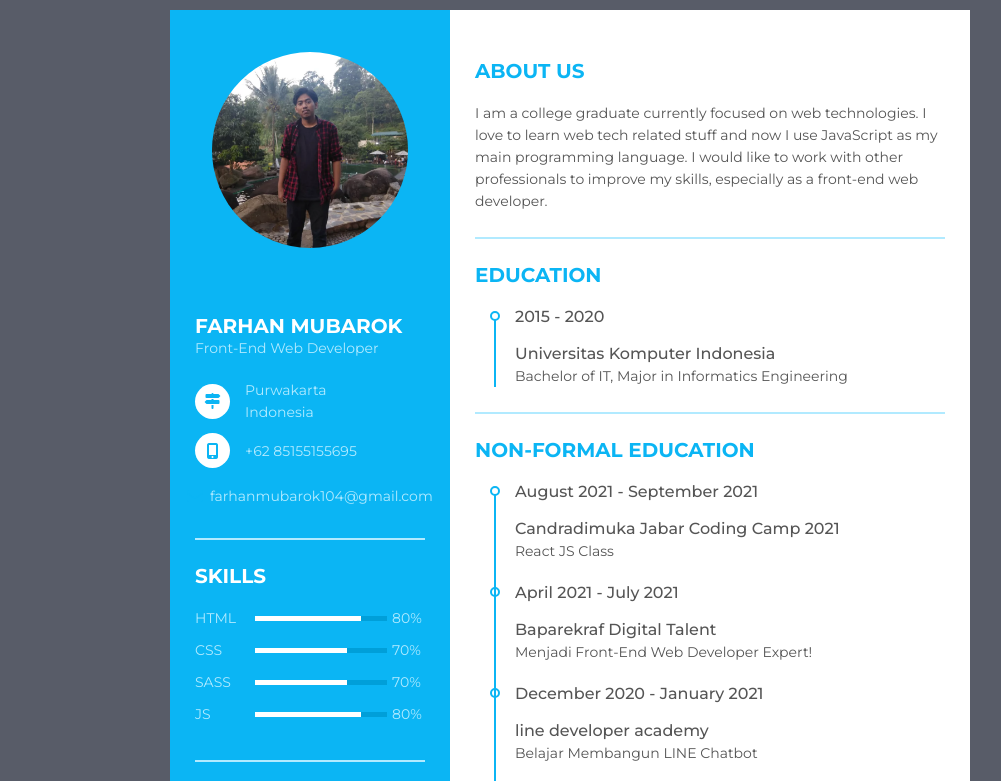
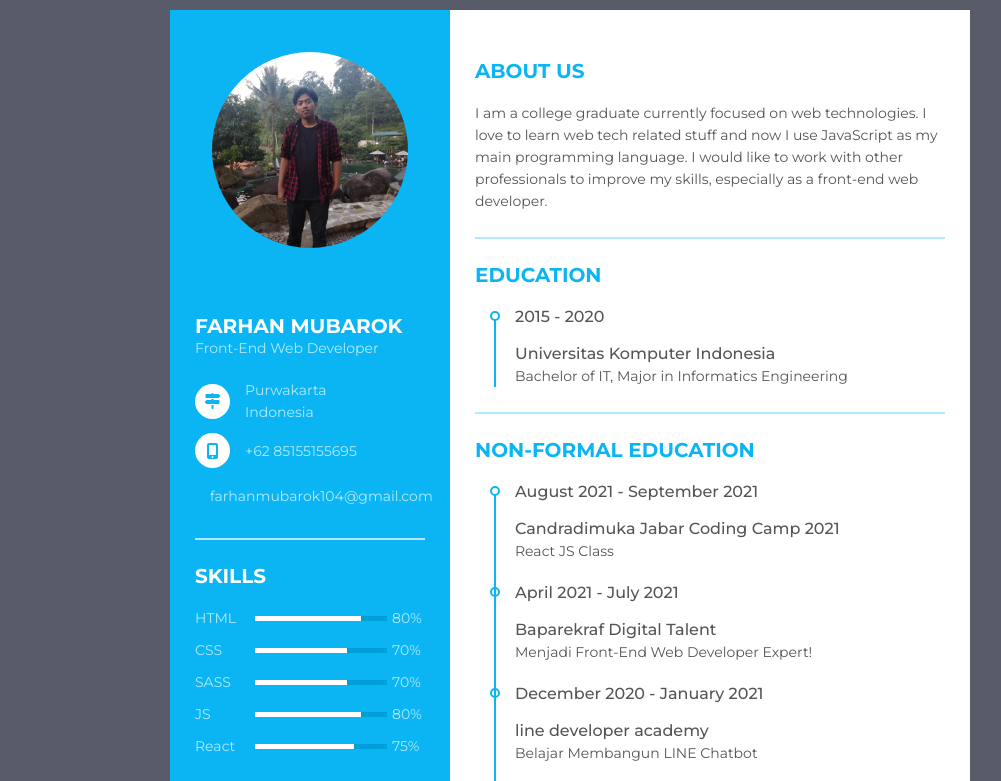
Before and after one commit to self-learnary/portfolio-git-jcc, a plain HTML site: page cv/cv-farhan.html in a window 1280 px wide. Shown: the part 90-871 px from the top of the page, without its empty margins (70-1071 px from the left). Drawn offline with Linux system fonts and the light colour scheme.

Commit message:
update skills on cv-farhan

```diff
--- a/cv/cv-farhan.html
+++ b/cv/cv-farhan.html
@@ -114,6 +114,15 @@
                 </div>
                 <div class="skill_per">80%</div>
               </li>
+              <li>
+                <div class="skill_name">
+                  React
+                </div>
+                <div class="skill_progress">
+                  <span style="width: 75%;"></span>
+                </div>
+                <div class="skill_per">75%</div>
+              </li>
             </ul>
           </div>
           <div class="resume_item resume_social">
```
